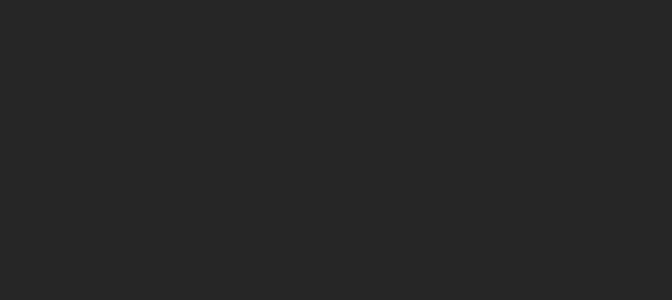
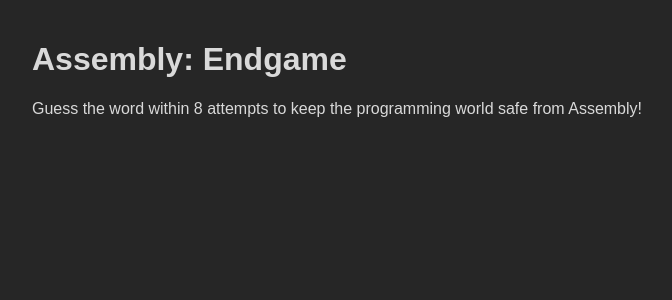
Before and after one commit to lubnafebin/react, a React (Vite) app in the folder assembly-endgame/: page / in a window 1280 px wide. Shown: the top 300 px of the page, without its empty margins (303-975 px from the left). Built offline with nearby package versions, Linux system fonts and the light colour scheme.

Commit message:
render the component in app

```diff
--- a/assembly-endgame/src/App.jsx
+++ b/assembly-endgame/src/App.jsx
@@ -1,3 +1,9 @@
+import { AssemblyEndgame } from "./components/AssemblyEndgame";
+
 export default function App() {
-  return <></>;
+  return (
+    <>
+      <AssemblyEndgame />
+    </>
+  );
 }
```
